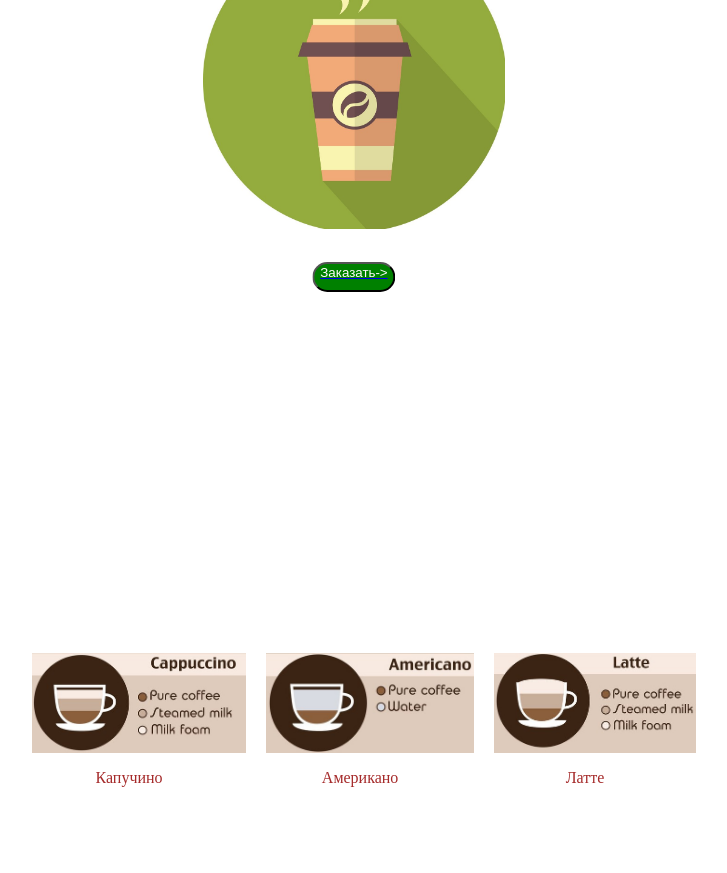
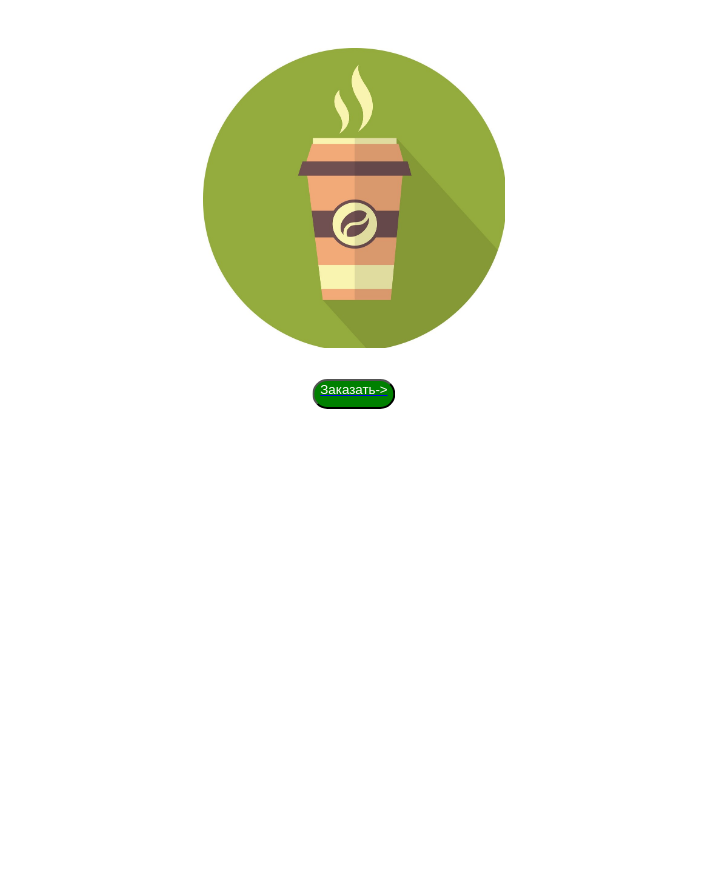
Before and after one commit to LiraUdina/cofe, a plain HTML site: page index.html in a window 1280 px wide. Shown: the part 272-1145 px from the top of the page, without its empty margins (286-1013 px from the left). Drawn offline with Linux system fonts and the light colour scheme.

Commit message:
Готово

```diff
--- a/index.html
+++ b/index.html
@@ -7,9 +7,9 @@
     </head>
     <body>
     <div class="block str1">
-    <p><h1 class="text">Доставим ароматный кофе за 15 минут</h1></p>
-    <p><img src="cofe.jpg"></p>
-    <p><a href="#str2.css"><button class="knopka">Заказать-></button> </a></p>
+    <h1 class="text">Доставим ароматный кофе за 15 минут</h1>
+    <img src="cofe.jpg">
+    <a href="#str2.css"><button class="knopka">Заказать-></button> </a>
     </div>
        <div class="block str2" id="str2.css">
         <ul> <li><img src="кап.jpg" >
--- a/str1.css
+++ b/str1.css
@@ -5,7 +5,8 @@ body {margin: 0;}
         display: flex;
         flex-direction: column;
         justify-content: center;
-        align-items: center;}
+        align-items: center;
+    height: 100vh;}
 .text {
     display: flex;
     color: var(--color1);
@@ -14,9 +15,10 @@ body {margin: 0;}
     margin-top: 70px;
     align-items: center;
     text-align: center;
+    padding: 25px;
 }
 .str1 img {display: block;
-    margin: 0px;
+    margin: 30px;
     height: 300px;}
 .knopka {
     display: flex;
--- a/str2.css
+++ b/str2.css
@@ -11,7 +11,8 @@ body {margin: 0;}
   height: 100vh}
   .str2 img{
       height: 100px;
-      margin-left: 20px;}
+      margin-left: 20px;
+      padding: 25px;}
   .str2 ul {
       margin: 0;
       padding:0;
```
